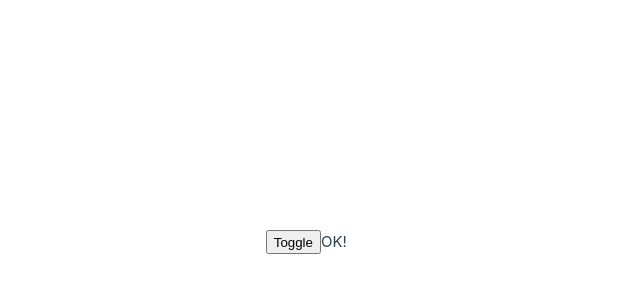
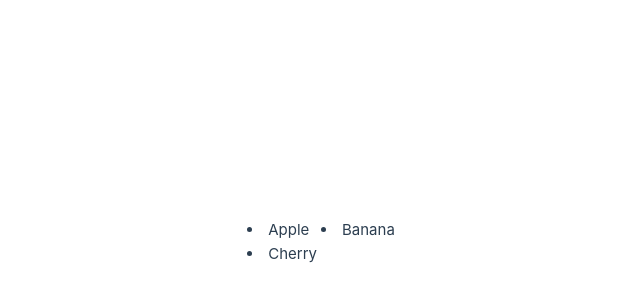
Before and after one commit to 2630-Daichi-Inoue/vue-lesson, a Vue app: page / in a window 1280 px wide. Shown: the part 158-458 px from the top of the page, without its empty margins (319-959 px from the left). Built offline with nearby package versions, Linux system fonts and the light colour scheme.

Commit message:
lesson 45

```diff
--- a/src/App.vue
+++ b/src/App.vue
@@ -1,8 +1,7 @@
 <script setup>
   import { ref } from 'vue'
-  const ok = ref(true)
+  const fruits = ref(['Apple', 'Banana', 'Cherry'])
 </script>
 <template>
-  <button @click="ok = !ok">Toggle</button>
-  <p v-show="ok">OK!</p>
+  <li v-for="fruit in fruits">{{ fruit }}</li>
 </template>
```
